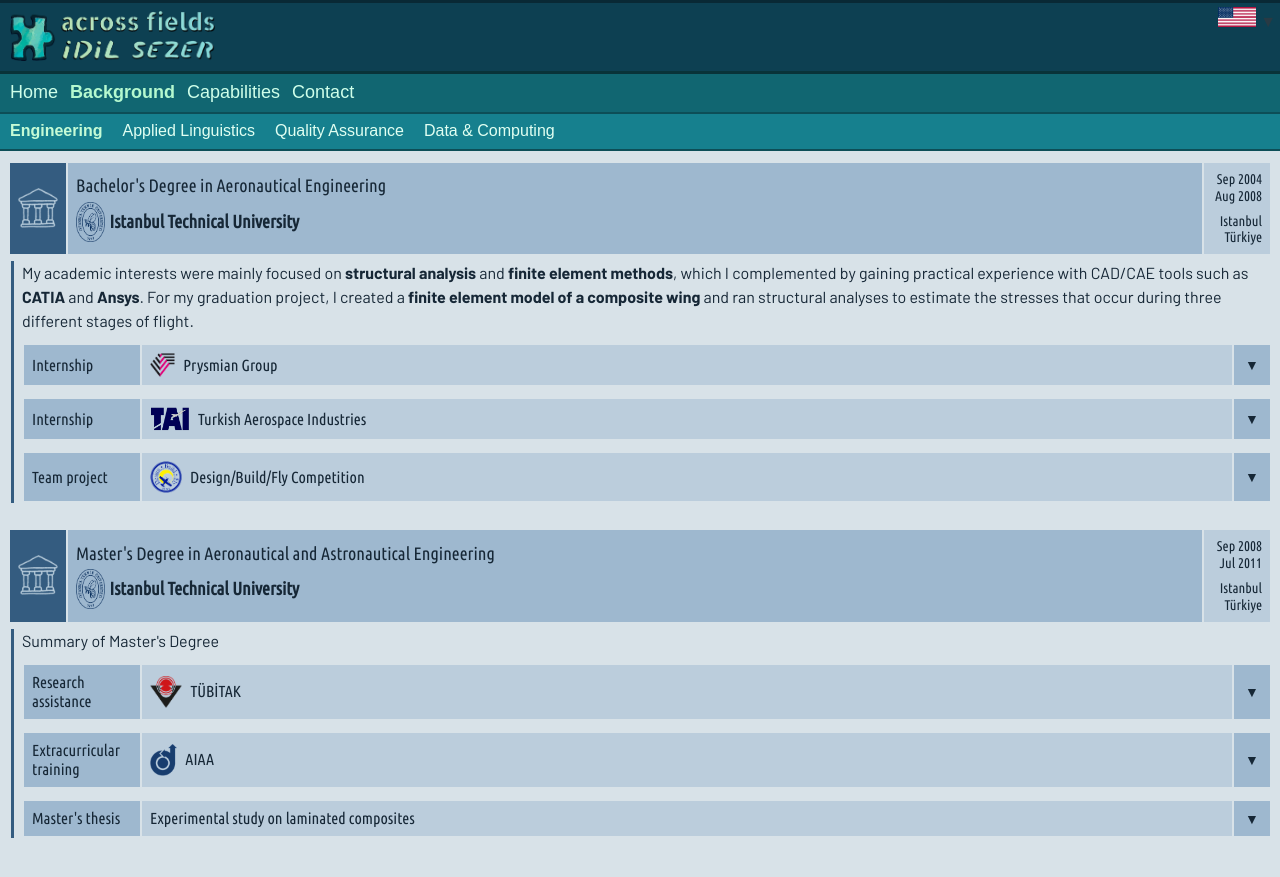
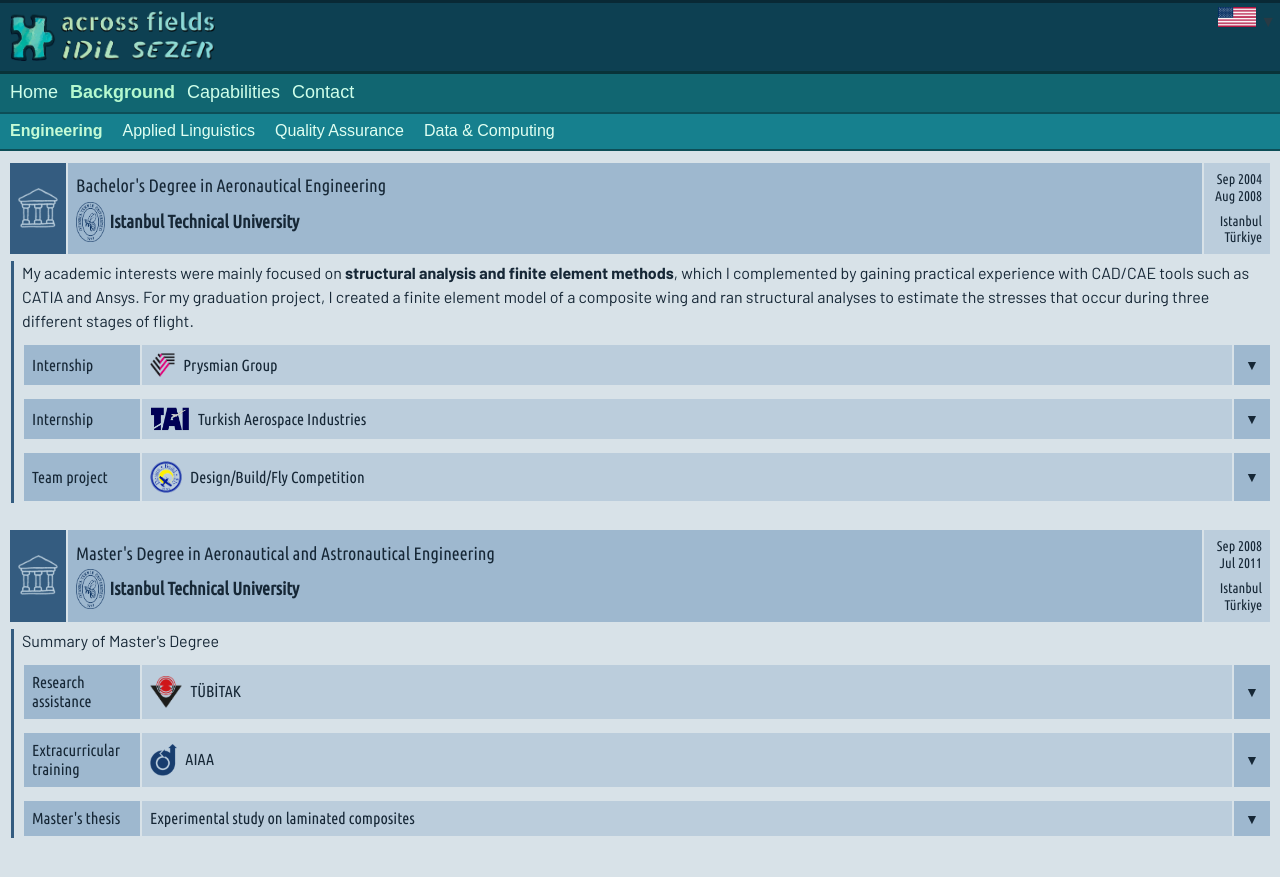
Before and after one commit to acrossfields/idilsezer, a Jekyll site: the page built from en/background-eng.md, in a window 1280 px wide. Shown: the top 877 px of the page. Built offline with Jekyll 4.4.1, drawn with Linux system fonts in a browser that asks for light colours; some web fonts are replaced.

Commit message:
Update background-eng.md

```diff
--- a/en/background-eng.md
+++ b/en/background-eng.md
@@ -29,7 +29,7 @@ permalink: /en/background/engineering/
 </table>
 
 <div class="bg-indented" style="margin-left: 11px; margin-right: 8px; padding: 0 0 0 8px; border-left-color: #345c80;">
-  <p style="margin-top: 0; margin-bottom: 10px; color: #162736;">My academic interests were mainly focused on <strong>structural analysis</strong> and <strong>finite element methods</strong>, which I complemented by gaining practical experience with CAD/CAE tools such as <strong>CATIA</strong> and <strong>Ansys</strong>. For my graduation project, I created a <strong>finite element model of a composite wing</strong> and ran structural analyses to estimate the stresses that occur during three different stages of flight.</p>
+  <p style="margin-top: 0; margin-bottom: 10px; color: #162736;">My academic interests were mainly focused on <strong>structural analysis and finite element methods</strong>, which I complemented by gaining practical experience with CAD/CAE tools such as CATIA and Ansys. For my graduation project, I created a finite element model of a composite wing and ran structural analyses to estimate the stresses that occur during three different stages of flight.</p>
 
   <table class="table-bgsub" style="color: #162736; margin: 10px 0; padding: 0;">
     <tr>
@@ -48,7 +48,7 @@ permalink: /en/background/engineering/
     <tr class="table-bgsub-details">
       <td colspan="3" style="padding: 5px;">
         <p style="margin: 0;">
-          <strong>[Aug 2006 - Sep 2006]</strong> In the Prysmian cable factory located in Bursa, Türkiye, I observed the design process in the product planning department and gathered general knowledge about factory organization.
+          [Aug 2006 - Sep 2006] In the Prysmian cable factory located in Bursa, Türkiye, I observed the design process in the product planning department and gathered general knowledge about factory organization.
         </p>
       </td>
     </tr>
@@ -71,7 +71,7 @@ permalink: /en/background/engineering/
     <tr class="table-bgsub-details">
       <td colspan="3" style="padding: 5px;">
         <p style="margin: 0;">
-          <strong>[Jun 2007 - Jul 2007]</strong> In the TAI facility located in Ankara, Türkiye, I observed modernization of F-16s, manufacturing and assembly of both metal and composite components, and other processes performed by a major Turkish manufacturer of aerospace products and services for Airbus, Sikorsky, Eurocopter, and MD Helicopters.
+          [Jun 2007 - Jul 2007] In the TAI facility located in Ankara, Türkiye, I observed modernization of F-16s, manufacturing and assembly of both metal and composite components, and other processes performed by a major Turkish manufacturer of aerospace products and services for Airbus, Sikorsky, Eurocopter, and MD Helicopters.
         </p>
       </td>
     </tr>
@@ -94,11 +94,11 @@ permalink: /en/background/engineering/
     <tr class="table-bgsub-details">
       <td colspan="3" style="padding: 5px;">
         <p style="margin: 0;">
-          As a member of one of the two teams from ITU competing in the 12th AIAA-Cessna-Raytheon Design/Build/Fly Competition held in 2008 in Wichita, KS, USA, I took part in the structural design, optimization, building, and flight testing of the UçArı team's model aircraft. This was an invaluable experience for me, as it brought together all the theoretical knowledge on aircraft design that I had been collecting for four years and allowed me to experience building a model aircraft from scratch with my own hands. I also secured sponsorship and designed the team logo.
+          As a member of one of the two teams from ITU competing in the 12th AIAA-Cessna-Raytheon Design/Build/Fly Competition held in 2008 in Wichita, KS, USA, I took part in the structural design, optimization, building, and flight testing of the <em>UçArı</em> team's model aircraft. This was an invaluable experience for me, as it brought together all the theoretical knowledge on aircraft design that I had been collecting for four years and allowed me to experience building a model aircraft from scratch with my own hands. I also secured sponsorship and designed the team logo.
         </p>
         <figure style="margin: 10px 0 0 0; text-align: left;">
           <img src="{{ '/assets/images/dbf_ucari.jpeg' | relative_url }}" alt="UçArı Team" style="max-width: 400px; width: 100%; height: auto;">
-          <figcaption style="font-size: 12px; color: #555;">The UçArı team at Hezarfen Airfield for flight testing</figcaption>
+          <figcaption style="font-size: 12px; color: #555;">The <em>UçArı</em> team at Hezarfen Airfield for flight testing</figcaption>
         </figure>
       </td>
     </tr>
```
